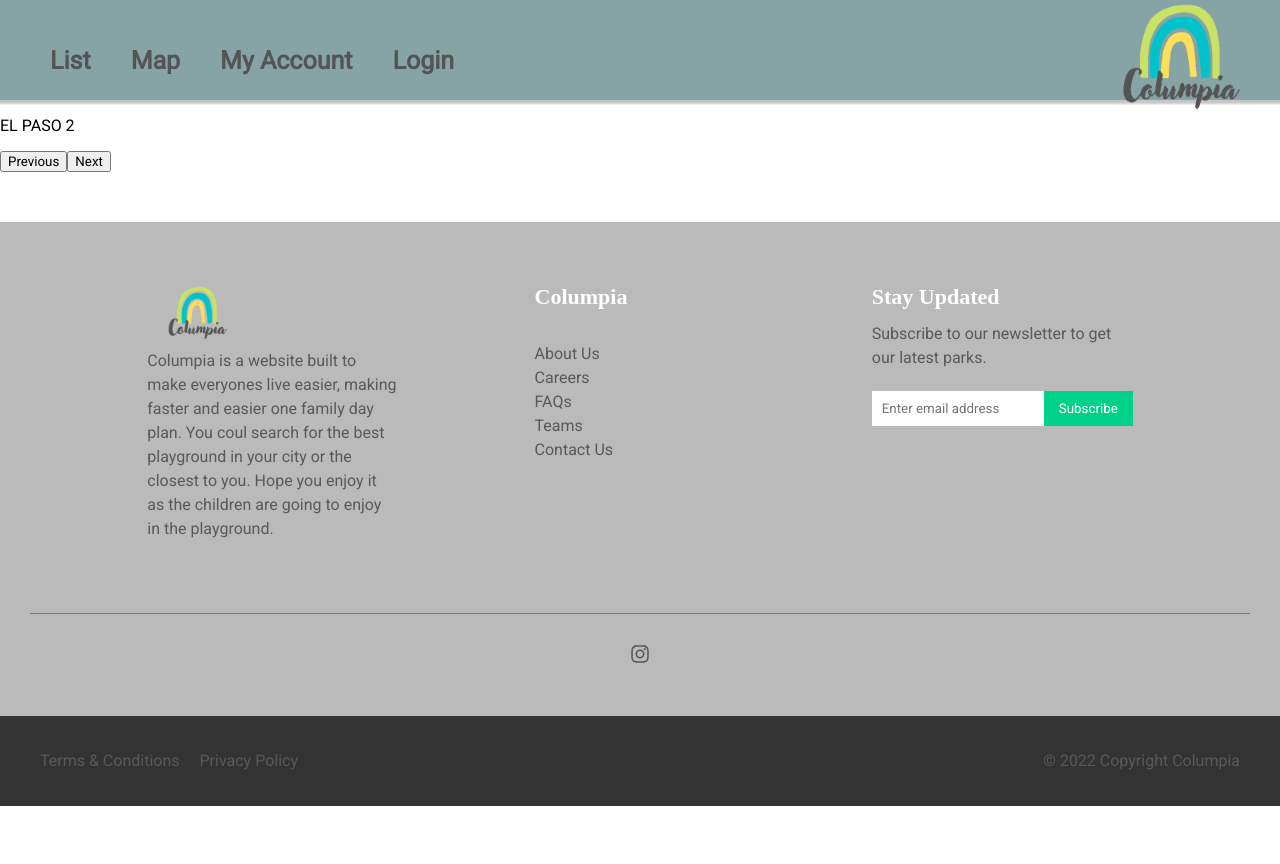
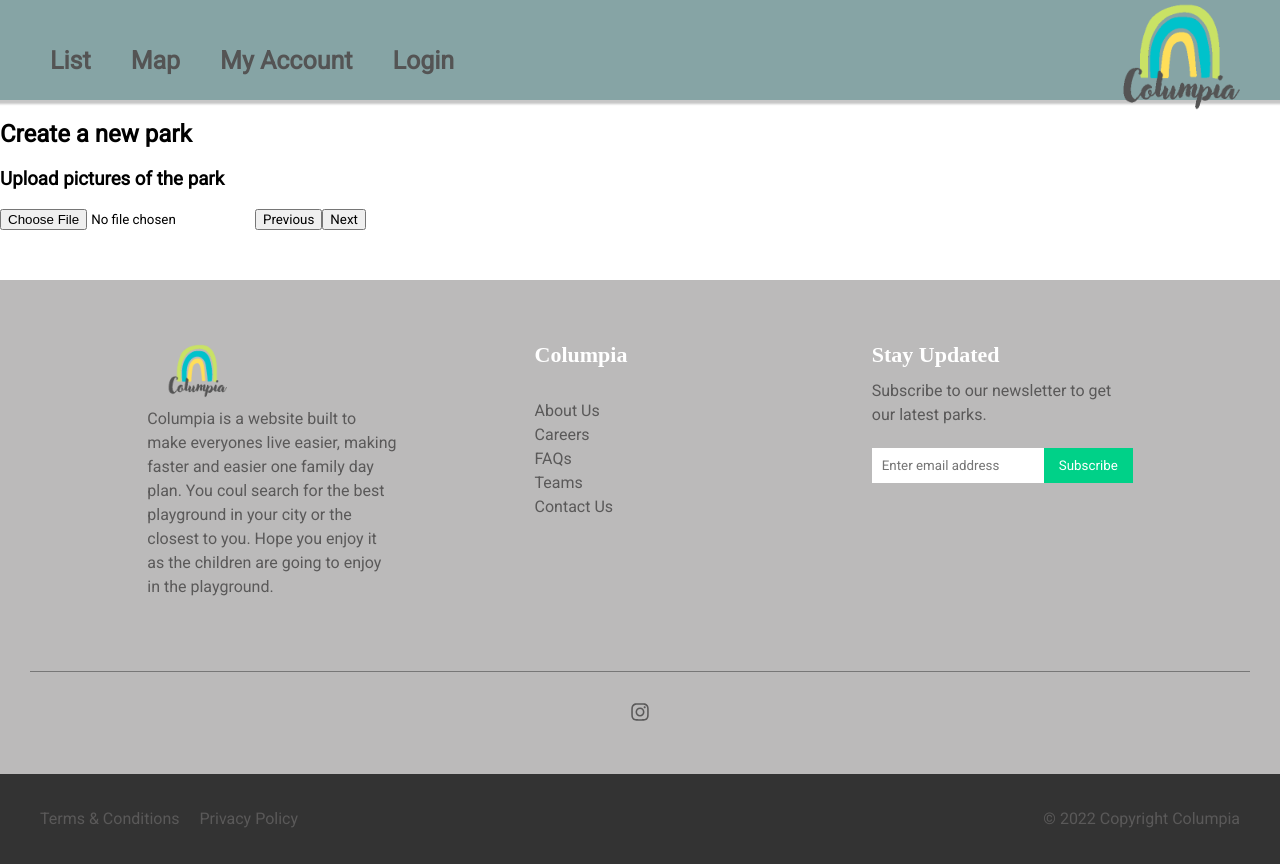
Before and after one commit to Marianlopig/final-project-front, a React (Create React App) app: page /newpark in a window 1280 px wide. Both pictures are taken after a click on the button "Next". Before the commit the page ends 806 px from the top, so only its background shows below. Built offline with nearby package versions, Linux system fonts and the light colour scheme; no server answers.

Commit message:
add all form steps

```diff
--- a/src/components/ParkForm/ParkForm.tsx
+++ b/src/components/ParkForm/ParkForm.tsx
@@ -1,11 +1,19 @@
-import { useEffect, useState } from "react";
+import { ChangeEvent, FormEvent, useEffect, useState } from "react";
+import { useAppDispatch } from "../../redux/hooks/hooks";
+import { createParkThunk } from "../../redux/thunks/parkThunk/parkThunk";
+import { IPark, ParkDetail } from "../../redux/types/parkInterfaces";
 import Map from "../Map/Map";
 
 const ParkForm = () => {
   const [parkLocation, setParkLocation] = useState<[number, number]>([
     41.388014160598885, 2.185983541021393,
   ]);
+
+  const [park, setPark] = useState<IPark>({});
+
   const [step, setStep] = useState(0);
+
+  const dispatch = useAppDispatch();
 
   useEffect(() => {
     navigator.geolocation.getCurrentPosition((position) => {
@@ -13,23 +21,77 @@ const ParkForm = () => {
     });
   }, []);
 
+  const changeData = (event: ChangeEvent<HTMLInputElement>) => {
+    setPark({ ...park, [event.target.id]: event.target.value });
+  };
+
+  const submitPark = async (event: FormEvent<HTMLFormElement>) => {
+    event.preventDefault();
+    await dispatch(
+      createParkThunk({
+        ...park,
+        location: { type: "Point", coordinates: parkLocation },
+      })
+    );
+  };
+
   return (
-    <>
+    <form onSubmit={submitPark}>
+      <h2>Create a new park</h2>
       {step === 0 && (
-        <Map
-          onLocationSelected={(loc) => setParkLocation(loc)}
-          location={parkLocation}
-        ></Map>
+        <>
+          <h3>Select park location</h3>
+          <Map
+            onLocationSelected={(loc) => setParkLocation(loc)}
+            location={parkLocation}
+          ></Map>
+        </>
       )}
 
-      {step === 1 && <p>EL PASO 2</p>}
+      {step === 1 && (
+        <>
+          <h3>Upload pictures of the park</h3>
+          <input type="file"></input>
+        </>
+      )}
 
-      {step === 2 && <p>EL PASO 3</p>}
+      {step === 2 && (
+        <>
+          <h3>What does this park have?</h3>
+          <select name="details" multiple>
+            <option value={ParkDetail.swing}>{ParkDetail.swing}</option>
+            <option value={ParkDetail.water}>{ParkDetail.water}</option>
+            <option value={ParkDetail.shadow}>{ParkDetail.shadow}</option>
+            <option value={ParkDetail.fence}>{ParkDetail.fence}</option>
+            <option value={ParkDetail.bar}>{ParkDetail.bar}</option>
+            <option value={ParkDetail.swimmingPool}>
+              {ParkDetail.swimmingPool}
+            </option>
+            <option value={ParkDetail.bench}>{ParkDetail.bench}</option>
+            <option value={ParkDetail.picnic}>{ParkDetail.picnic}</option>
+            <option value={ParkDetail.pingPong}>{ParkDetail.pingPong}</option>
+            <option value={ParkDetail.basket}>{ParkDetail.basket}</option>
+            <option value={ParkDetail.bike}>{ParkDetail.bike}</option>
+          </select>
+        </>
+      )}
+
+      {step === 3 && (
+        <>
+          <h3>What does this park have?</h3>
+          <label htmlFor="name">Name</label>
+          <input type="text" id="name"></input>
+          <label htmlFor="description">Description</label>
+          <input type="text" id="description"></input>
+          <label htmlFor="city">City</label>
+          <input type="text" id="city"></input>
+        </>
+      )}
 
       {step >= 1 && <button onClick={() => setStep(step - 1)}>Previous</button>}
-      {step < 2 && <button onClick={() => setStep(step + 1)}>Next</button>}
-      {step >= 2 && <button onClick={() => alert("GUARDADO!")}>Submit</button>}
-    </>
+      {step < 3 && <button onClick={() => setStep(step + 1)}>Next</button>}
+      {step >= 3 && <button type="submit">Submit</button>}
+    </form>
   );
 };
 
```
Also changed, not shown: src/redux/types/parkInterfaces.ts (+7 -7 lines).
